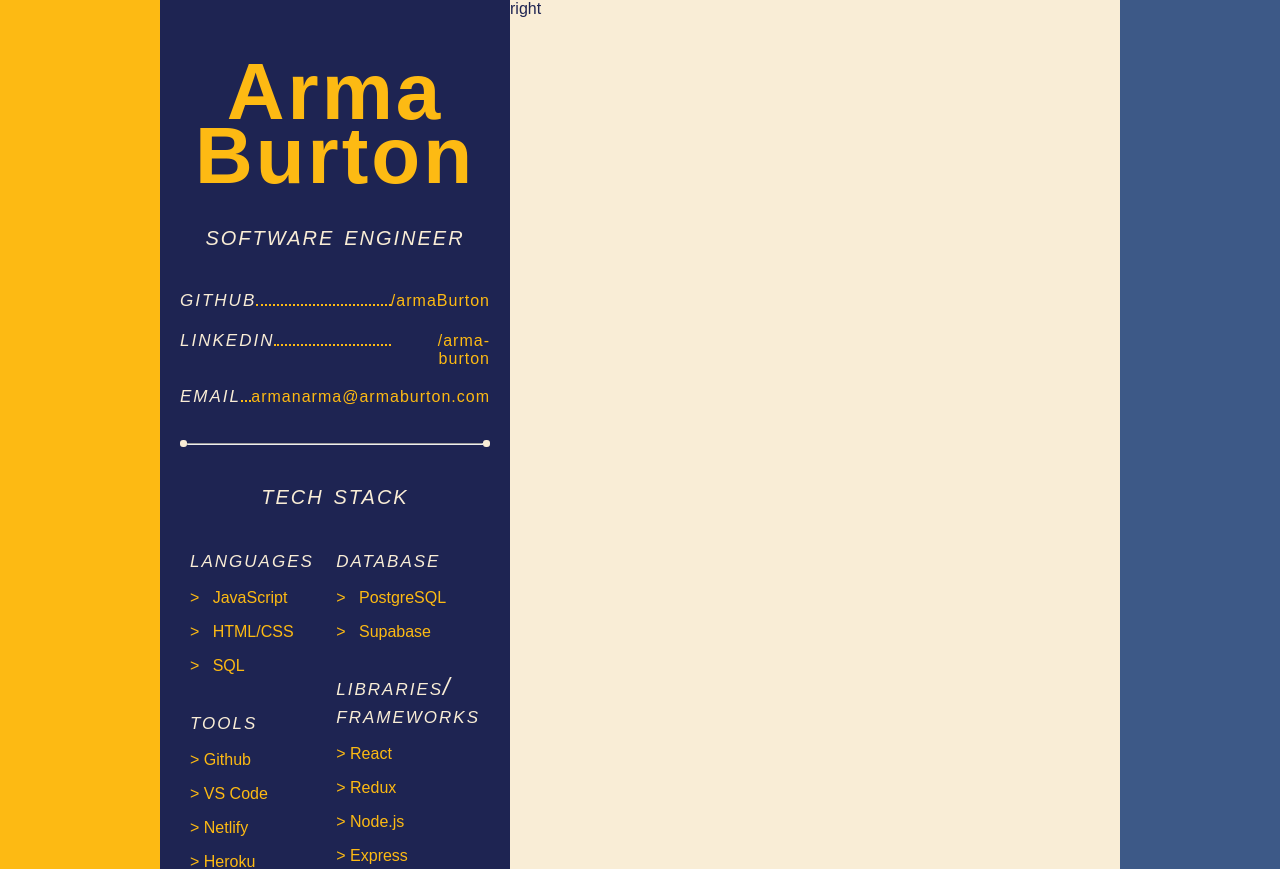
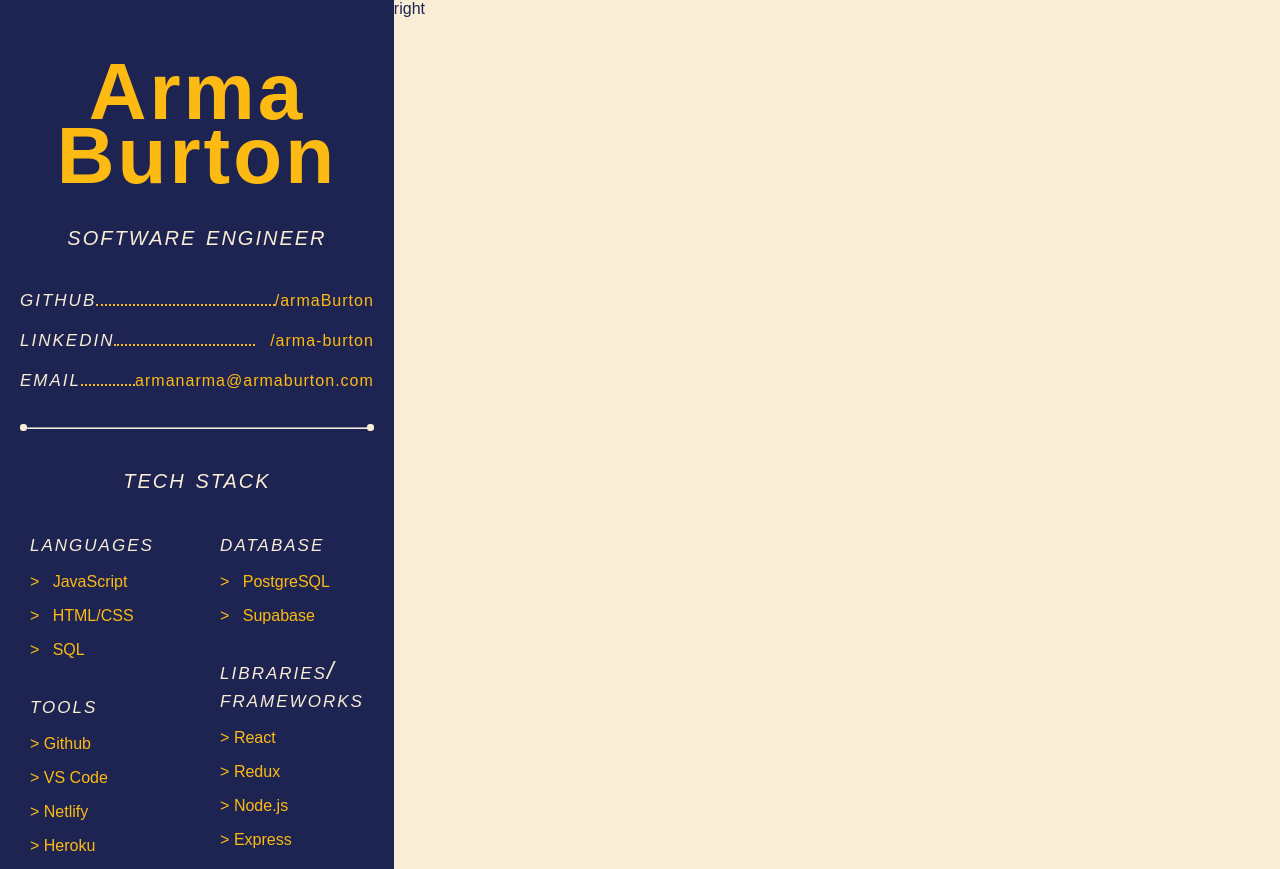
Before and after one commit to armaBurton/2022-portfolio-update, a React app: page / in a window 1280 px wide. Shown: the top 869 px of the page. Built offline with nearby package versions, Linux system fonts and the light colour scheme; a web font is replaced by a local one.

Commit message:
commiting changes that I did hours ago and don't remember what I did

```diff
--- a/src/App.css
+++ b/src/App.css
@@ -1,20 +1,20 @@
 .portfolioHolder {
   display: grid;
-  grid-template-columns: 6fr 9fr;
+  grid-template-columns: 4fr 9fr;
   align-items: center;
   height: 100%;
-  width: 960px;
+  width: 1280px;
 }
 
 .leftSection {
-  width: 350px;
+  /* width: 350px; */
   height: 100%;
   color: var(--orange);
   background-color: var(--dk-blue);
 }
 
 .rightSection {
-  width: 610px;
+  /* width: 610px; */
   height: 100%;
   color: var(--dk-blue);
   background-color: var(--whitish);
```
